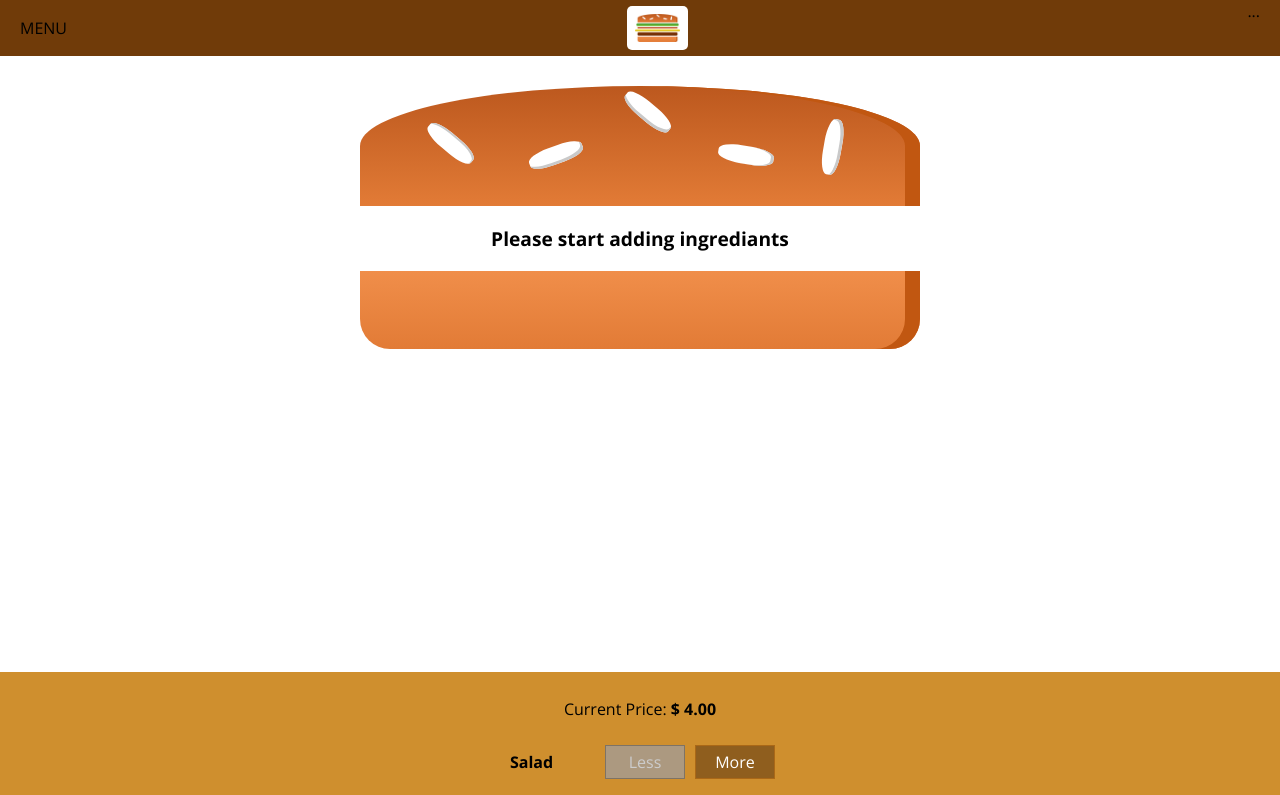
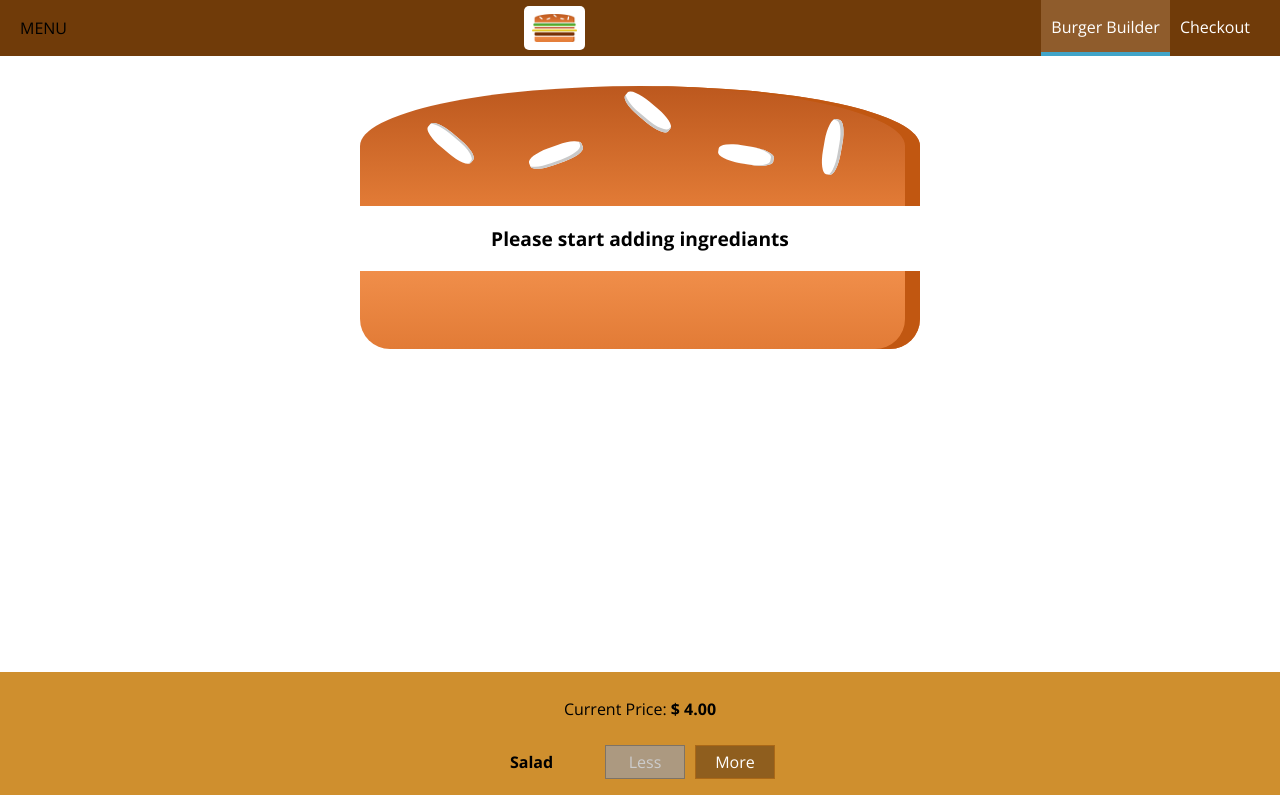
Before and after one commit to shishir75/React-Burger-Builder-App, a React app: page / in a window 1280 px wide. Shown: the top 795 px of the page. Built offline with nearby package versions, Linux system fonts and the light colour scheme.

Commit message:
Addng Reuseable Navigation Items

```diff
--- /dev/null
+++ b/src/components/Navigation/NavigationItems/NavigationItem/NavigationItem.js
@@ -0,0 +1,12 @@
+import React from "react";
+import classes from "./NavigationItem.module.css";
+
+const navigationItem = (props) => (
+    <li className={classes.NavigationItem}>
+        <a href={props.link} className={props.active ? classes.active : null}>
+            {props.children}
+        </a>
+    </li>
+);
+
+export default navigationItem;
--- /dev/null
+++ b/src/components/Navigation/NavigationItems/NavigationItem/NavigationItem.module.css
@@ -0,0 +1,25 @@
+.NavigationItem {
+    margin: 0;
+    box-sizing: border-box;
+    display: flex;
+    align-items: center;
+    height: 100%;
+}
+
+.NavigationItem a {
+    color: white;
+    height: 100%;
+    text-decoration: none;
+    padding: 16px 10px;
+    border-bottom: 4px solid transparent;
+    box-sizing: border-box;
+    display: block;
+}
+
+.NavigationItem a:hover,
+.NavigationItem a:active,
+.NavigationItem a.active {
+    background-color: #8f5c2c;
+    border-bottom: 4px solid #40a4c8;
+    color: white;
+}
--- /dev/null
+++ b/src/components/Navigation/NavigationItems/NavigationItems.js
@@ -0,0 +1,14 @@
+import React from "react";
+import classes from "./NavigationItems.module.css";
+import NavigationItem from "./NavigationItem/NavigationItem";
+
+const navigationItems = (props) => (
+    <ul className={classes.NavigationItems}>
+        <NavigationItem link="/" active>
+            Burger Builder
+        </NavigationItem>
+        <NavigationItem link="/">Checkout</NavigationItem>
+    </ul>
+);
+
+export default navigationItems;
--- /dev/null
+++ b/src/components/Navigation/NavigationItems/NavigationItems.module.css
@@ -0,0 +1,8 @@
+.NavigationItems {
+    margin: 0;
+    padding: 0;
+    list-style: none;
+    display: flex;
+    align-items: center;
+    height: 100%;
+}
--- a/src/components/Navigation/Toolbar/Toolbar.js
+++ b/src/components/Navigation/Toolbar/Toolbar.js
@@ -1,12 +1,15 @@
 import React from "react";
 import classes from "./Toolbar.module.css";
 import Logo from "../../Logo/Logo";
+import NavigationItems from "../NavigationItems/NavigationItems";
 
 const toolbar = (props) => (
     <header className={classes.Toolbar}>
         <div>MENU</div>
         <Logo />
-        <nav>...</nav>
+        <nav>
+            <NavigationItems />
+        </nav>
     </header>
 );
 
```
